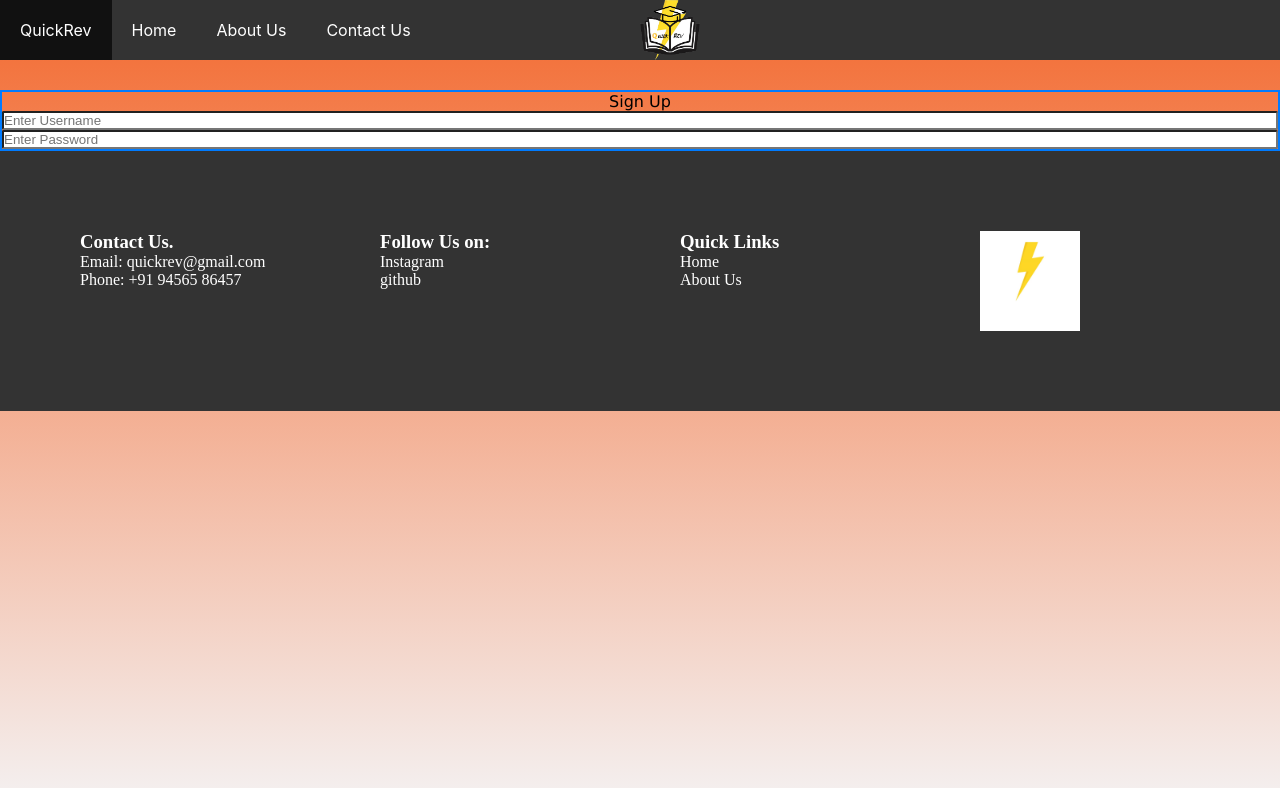
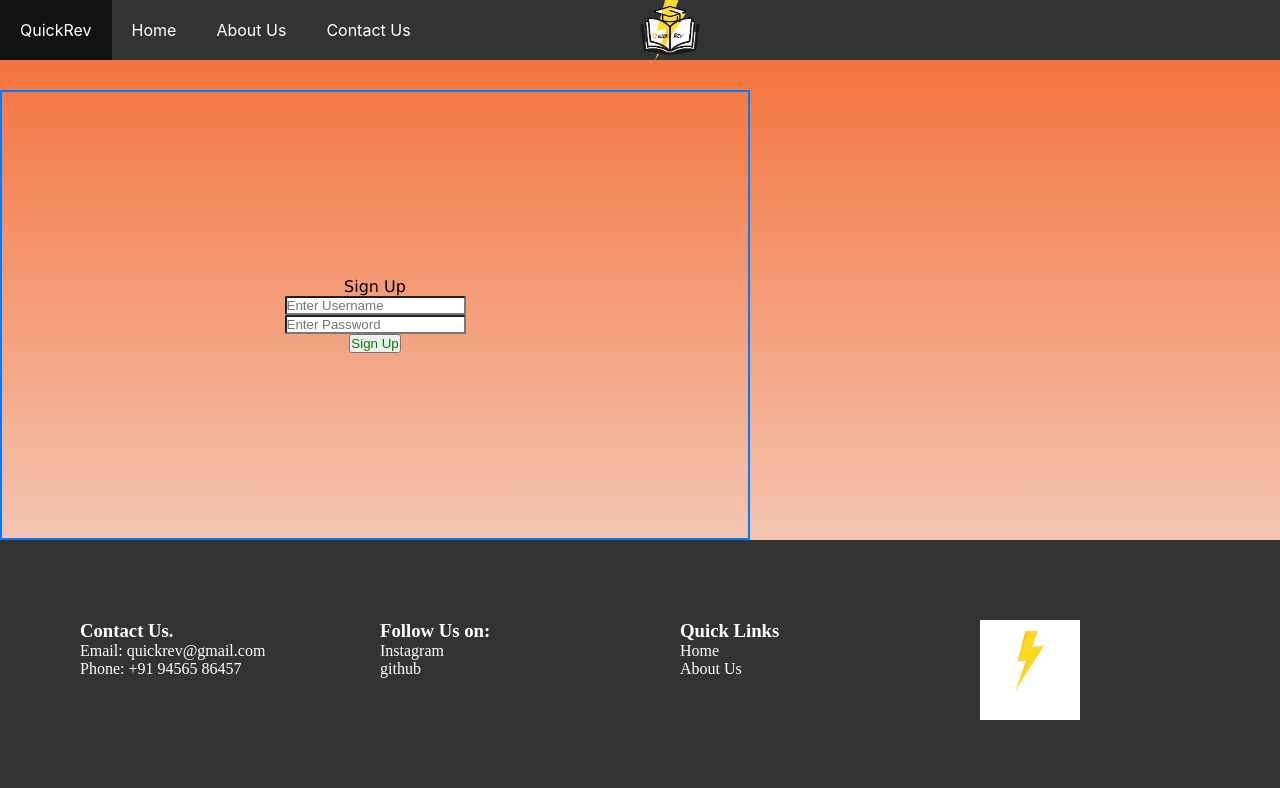
Before and after one commit to AashutoshSingh29/QuickRev, a React (Create React App) app: page /login in a window 1280 px wide. Shown: the top 788 px of the page. Built offline with nearby package versions, Linux system fonts and the light colour scheme.

Commit message:
Login component items added

```diff
--- a/src/components/Login.js
+++ b/src/components/Login.js
@@ -6,6 +6,7 @@ const Login = () => {
             <span className="login-span">Sign Up</span>
             <input className="login-input" type="text" placeholder="Enter Username"/>
             <input className="login-input" type="password" placeholder="Enter Password" />
+            <button className="login-button" >Sign Up</button>
         </div>
    )
 }
--- a/src/index.css
+++ b/src/index.css
@@ -497,15 +497,27 @@ height: auto;
   margin-top: 90px;
   box-sizing: border-box;
   border: #007bff 2px solid;
-  display: grid;
+  display: flex;
+  flex-direction: column;
+  width: 750px;
+  height: 450px;
+  justify-content: center;
+  align-items: center;
+  flex-wrap: wrap;
 
 }
-.login-input{
-  border-radius: 2px
-}
-
 .login-span{
   font-family: 'Lucida Sans', 'Lucida Sans Regular', 'Lucida Grande', 'Lucida Sans Unicode', Geneva, Verdana, sans-serif;
   font-size: medium;
 
 }
+
+
+.login-input{
+  border-radius: 2px
+}
+
+.login-button{
+  size: 50px;
+  color: green;
+}
```
